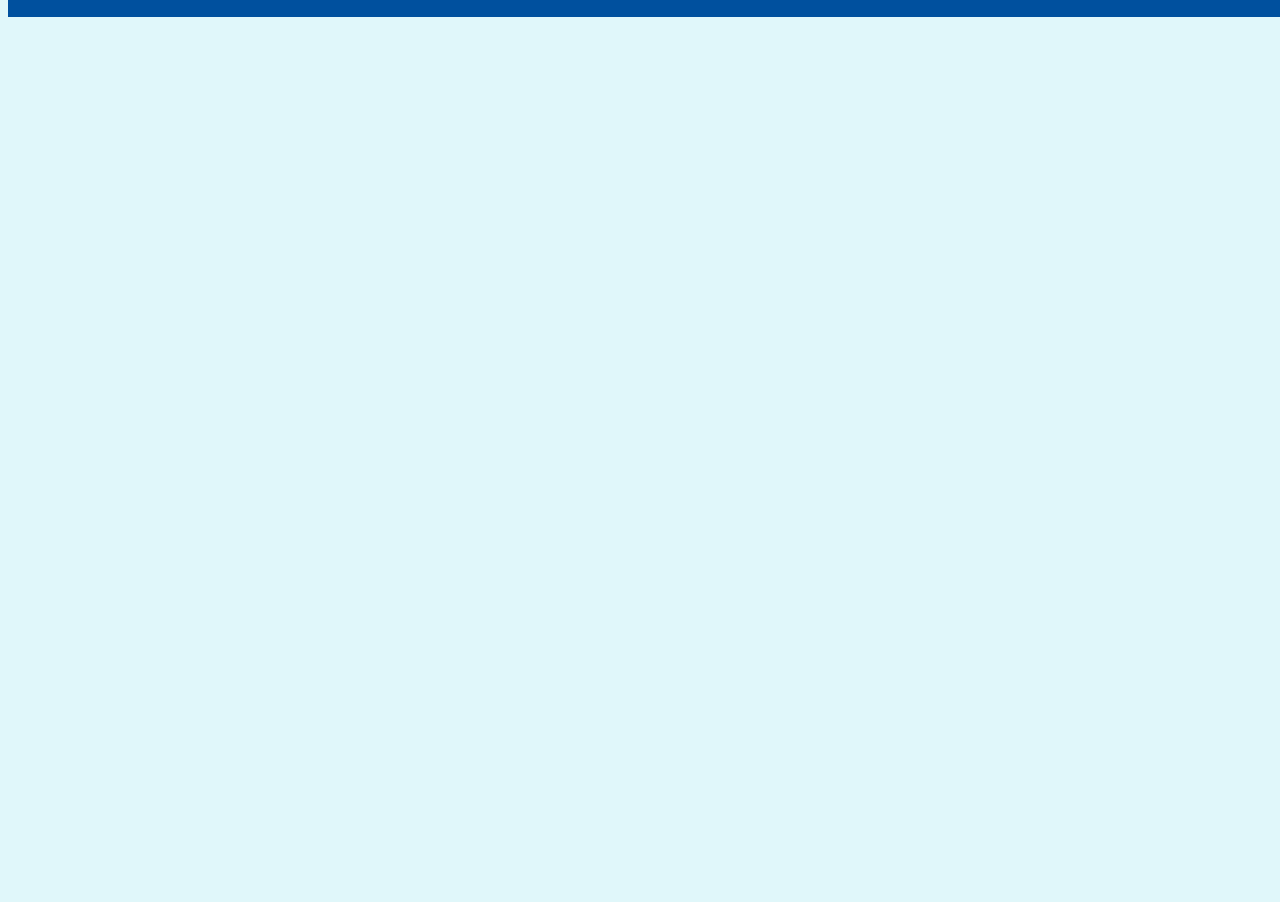
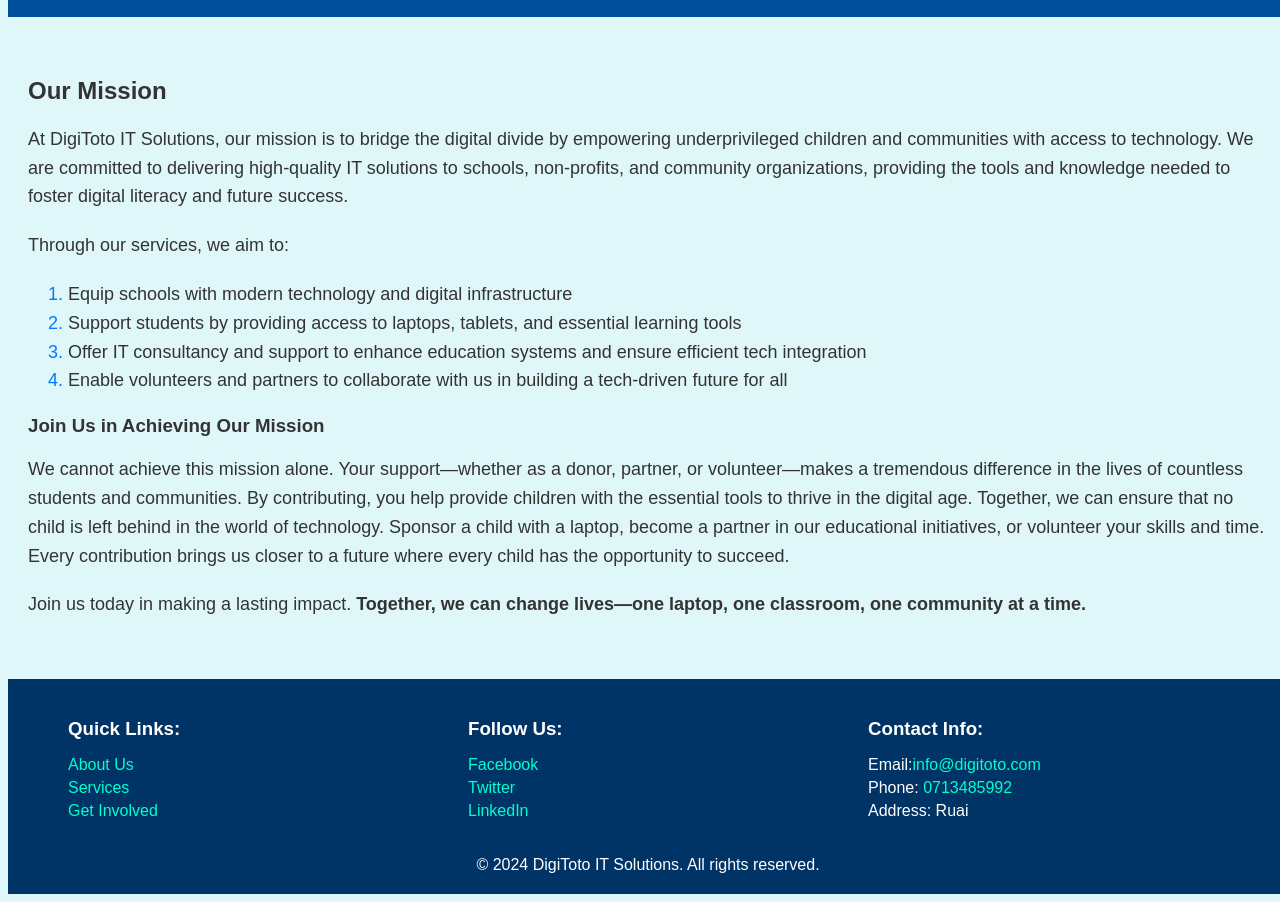
Before and after one commit to Nderitu-Dennis/digitoto, a plain HTML site: page mission.html in a window 1280 px wide. Shown: the part 59-961 px from the top of the page. Before the commit the page ends 800 px from the top, so only its background shows below. Drawn offline with Linux system fonts and the light colour scheme.

Commit message:
create mission.html and missiom.css files.made sure the site is fully responsive in small screens

```diff
--- a/mission.html
+++ b/mission.html
@@ -8,7 +8,9 @@
     <link rel="stylesheet"  href="styles/mission.css">
     <link rel="stylesheet" href="styles/footer.css"></style>
     <link rel="stylesheet" href="styles/navbar.css"></style>
+    <link rel="stylesheet" href="styles/allresponsive.css"></style>
 </head>
+
 <body>
 
     <div class="navbar">
@@ -22,5 +24,88 @@
                <a href="mission.html"> Mission</a>
         </div>
     </div>
+
+    <div class="mission-content">
+        <h2>Our Mission</h2>
+        <p>
+            At DigiToto IT Solutions, our mission is to bridge the digital divide by empowering underprivileged children and communities with access to technology. We are committed to delivering high-quality IT solutions to schools, non-profits, and community organizations, providing the tools and knowledge needed to foster digital literacy and future success.
+        </p>
+
+        <p>
+            Through our services, we aim to:
+
+
+            <ol>
+                <li>Equip schools with modern technology and digital infrastructure</li>
+                <li>
+                    Support students by providing access to laptops, tablets, and essential learning tools
+                </li>
+                <li>
+                    Offer IT consultancy and support to enhance education systems and ensure efficient tech integration
+
+                </li>
+                <li>
+                    Enable volunteers and partners to collaborate with us in building a tech-driven future for all
+                </li>
+
+            </ol>
+
+
+        </p>
+
+        <h3>Join Us in Achieving Our Mission</h3>
+        <p>
+            We cannot achieve this mission alone. Your support—whether as a donor, partner, or volunteer—makes a tremendous difference in the lives of countless students and communities. By contributing, you help provide children with the essential tools to thrive in the digital age.
+
+
+
+                Together, we can ensure that no child is left behind in the world of technology. Sponsor a child with a laptop, become a partner in our educational initiatives, or volunteer your skills and time. Every contribution brings us closer to a future where every child has the opportunity to succeed.
+
+        </p>
+
+        <p>
+
+                 Join us today in making a lasting impact. <strong>Together, we can change lives—one laptop, one classroom, one community at a time.
+            </strong>
+
+        </p>
+
+    </div>
+
+
+<footer class="footer" id="contact-section">
+    <div class="footer-content">
+        <div class="quick-links">
+            <h3>Quick Links:</h3>
+            <ul>
+                <li><a href="about.html">About Us</a></li>
+                <li><a href="services.html">Services</a></li>
+                <li><a href="getInvolved.html">Get Involved</a>
+                </li>
+            </ul>
+        </div>
+        <div class="social-media">
+            <h3>Follow Us:</h3>
+            <ul>
+                <li><a href="#">Facebook</a></li>
+                <li><a href="#">Twitter</a></li>
+                <li><a href="#">LinkedIn</a></li>
+            </ul>
+        </div>
+        <div class="contact-info">
+            <h3>Contact Info:</h3>
+            <ul>
+                <li>Email:<a href="mailto:carowakimaniw@gmail.com">info@digitoto.com</a> </li>
+                <li>Phone: <a href="tel:0713485992">0713485992</a></li>
+                <li>Address: Ruai</li>
+            </ul>
+        </div>
+    </div>
+    <div class="footer-bottom">
+        &copy; 2024 DigiToto IT Solutions. All rights reserved.
+    </div>
+</footer>
+
+
 </body>
 </html>
--- /dev/null
+++ b/styles/allresponsive.css
@@ -0,0 +1,43 @@
+@media (max-width: 768px) {
+    .navbar {
+        flex-direction: column; /*Stack logo and links vertically */
+        align-items: flex-start; /* Align items to the start */
+    }
+
+    .links {
+        display: flex;
+        flex-direction: column;
+        margin-top: 10px; /* Add space between logo and links */
+    }
+
+    .links a {
+        margin: 5px 0; /* Add margin between links */
+    }
+}
+
+@media (max-width: 480px) {
+    .navbar {
+        padding: 5px 10px;
+    }
+
+    .footer-content {
+        flex-direction: column;
+        align-items: center;
+    }
+
+    .quick-links, .social-media, .contact-info {
+        margin: 10px 0; /* Margin for spacing */
+    }
+
+    .footer-bottom {
+        margin-top: 10px; /* Margin for spacing */
+    }
+
+    .navbar .logo {
+        font-size: 18px;
+    }
+
+    .navbar .links a {
+        font-size: 14px;
+    }
+}
--- a/styles/mission.css
+++ b/styles/mission.css
@@ -14,3 +14,41 @@ body {
     font-family: Arial, sans-serif;
     color: #333;
 }
+
+.mission-content p {
+    font-size: 18px;
+    line-height: 1.6;
+    margin-bottom: 20px;
+}
+
+.mission-content {
+    max-width: 1500px;
+    margin: 20px auto;
+    padding: 20px;
+}
+
+ol li{
+    font-size: 18px;
+    line-height: 1.6;
+
+}
+
+ol li::marker {
+    color: #007bff; /* Number color */
+}
+
+@media screen and (max-width: 480px) {
+    .mission-content {
+        padding: 10px;
+    }
+
+    .mission-content p {
+        font-size: 14px;
+    }
+
+    ol li {
+        font-size: 14px;
+    }
+
+
+}
```
Also changed, not shown: about.html (+4 -2 lines), getInvolved.html (+4 -2 lines), index.html (+3 -4 lines), services.html (+2 -0 lines), styles/about.css (+0 -22 lines), styles/index.css (+1 -29 lines), styles/services.css (+0 -19 lines).
